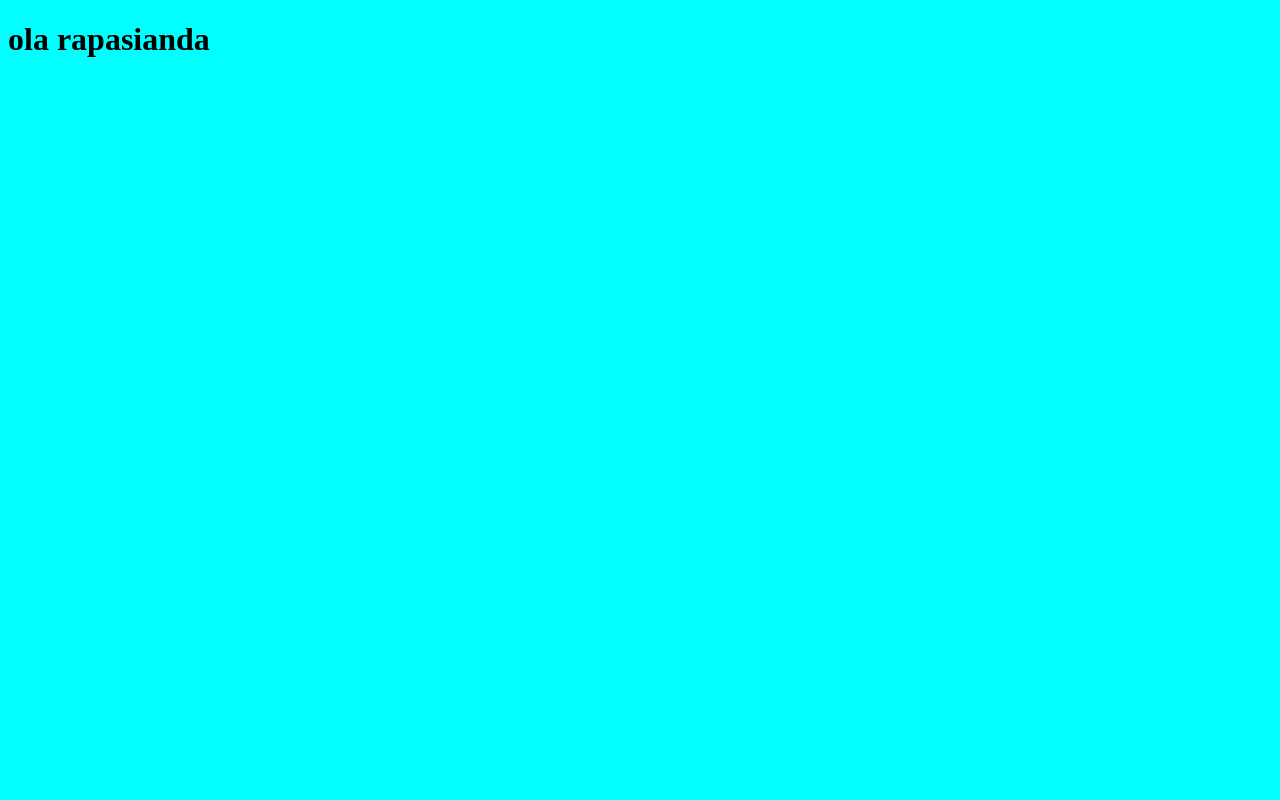
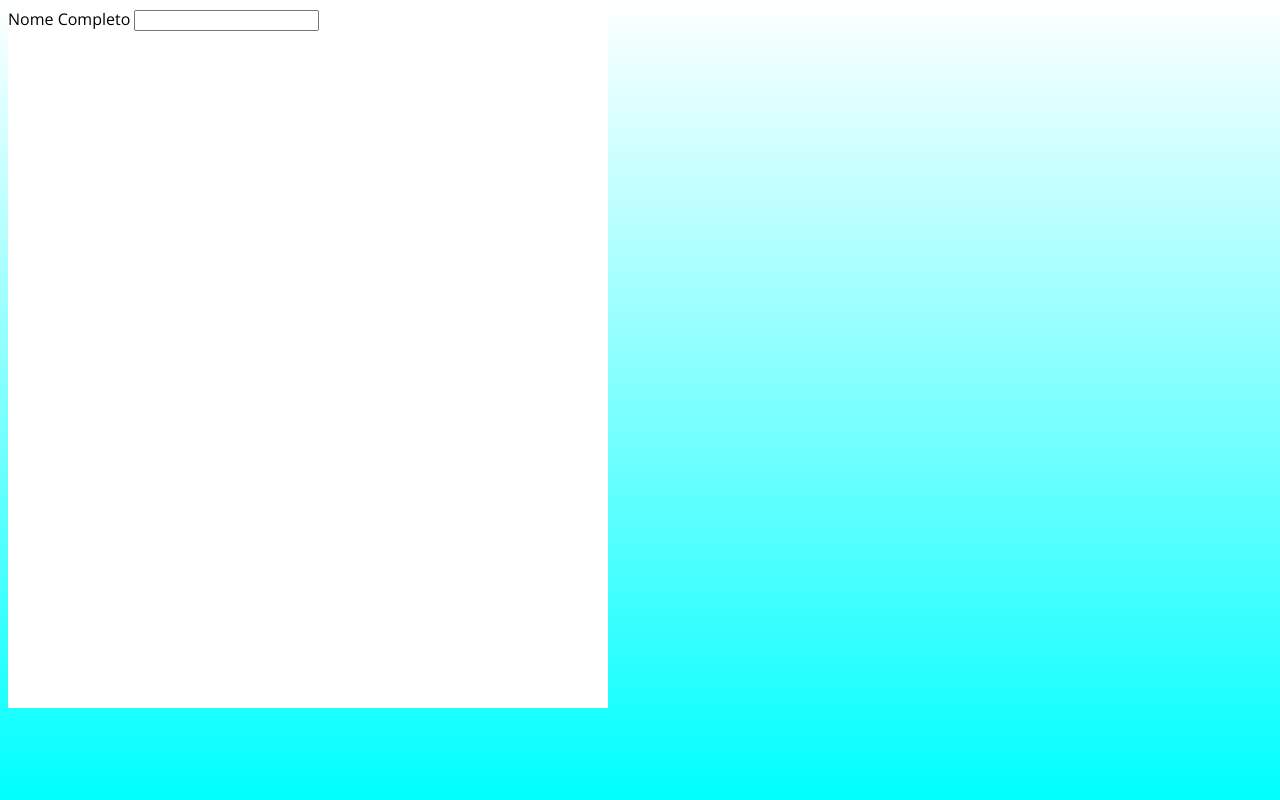
Before and after one commit to Gustavo616/first_project, a plain HTML site: page index.html in a window 1280 px wide. Drawn offline with nearby package versions, Linux system fonts and the light colour scheme.

Commit message:
first-commit

```diff
--- a/index.css
+++ b/index.css
@@ -1,6 +1,15 @@
-.win {
-    background-color: aqua;
+html {
+min-height: 100%;
+font-family: 'Open Sans', sans-serif;
+}
+body {
+    width: 100%;
+    height: 100%;
+    background: linear-gradient(white, aqua 100%);
+
 }
 .menu-cadastro {
-
+width: 600px;
+height: 700px;
+background-color: white;
 }
--- a/index.html
+++ b/index.html
@@ -1,12 +1,21 @@
 <!DOCTYPE html>
 <html>
-    <head>
-<link rel="stylesheet" href="index.css">
-    </head>
-    <body class="win">
-        <h1>ola rapasianda</h1>
-        <div class="menu-cadastro">
 
-        </div>
-    </body>
+<head>
+
+    <link rel="stylesheet" href="index.css">
+    <link rel="preconnect" href="https://fonts.gstatic.com">
+    <link href="https://fonts.googleapis.com/css2?family=Open+Sans:wght@300&display=swap" rel="stylesheet">
+</head>
+
+<body>
+    <div class="menu-cadastro">
+        <form action="" id="formulario">
+            <label for="name">Nome Completo</label>
+            <input id="name" type="text">
+        </form>
+    </div>
+    <script type="text/javascript" src="index.js"></script>
+</body>
+
 </html>
--- a/index.js
+++ b/index.js
@@ -0,0 +1,2 @@
+var name = document.getElementById("name");
+console.log(name);
```
